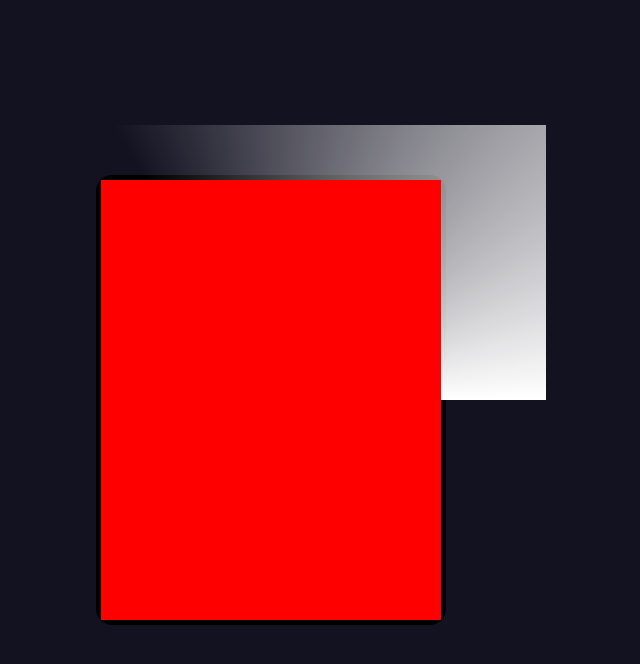
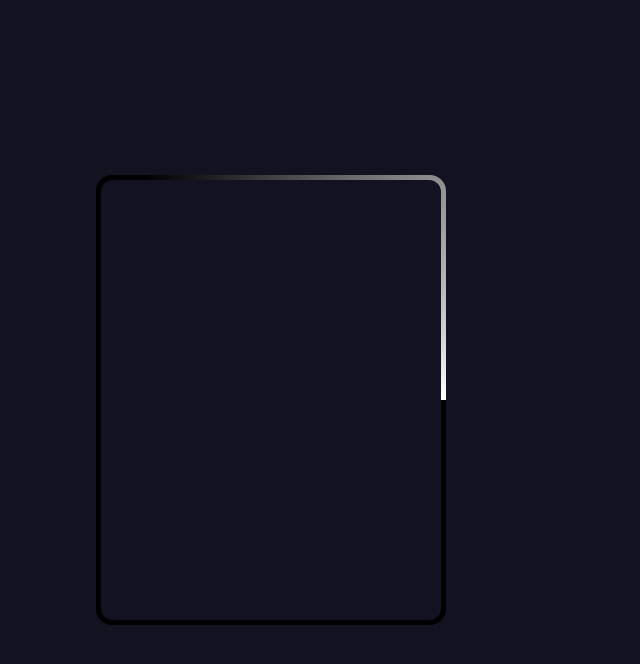
Before and after one commit to AmirTaki/loading-border, a plain HTML site: page index.html in a window 1280 px wide. Shown: the whole page, without its empty margins (369-1009 px from the left). Drawn offline with Linux system fonts and the light colour scheme; a web font is replaced by a local one.

Commit message:
add overflow in container at project Styles

```diff
--- a/src/style.css
+++ b/src/style.css
@@ -25,6 +25,8 @@ body,
     width: 350px;
     border-radius: 16px;
     background-color: #000;
+    /* overlay */
+    overflow: hidden;
 }
 
 .container::before{
@@ -54,5 +56,6 @@ body,
     position: absolute;
     height: 440px;
     width: 340px;
-    background-color: red;
+    border-radius: 12px;
+    background-color: #131221;
 }
```
